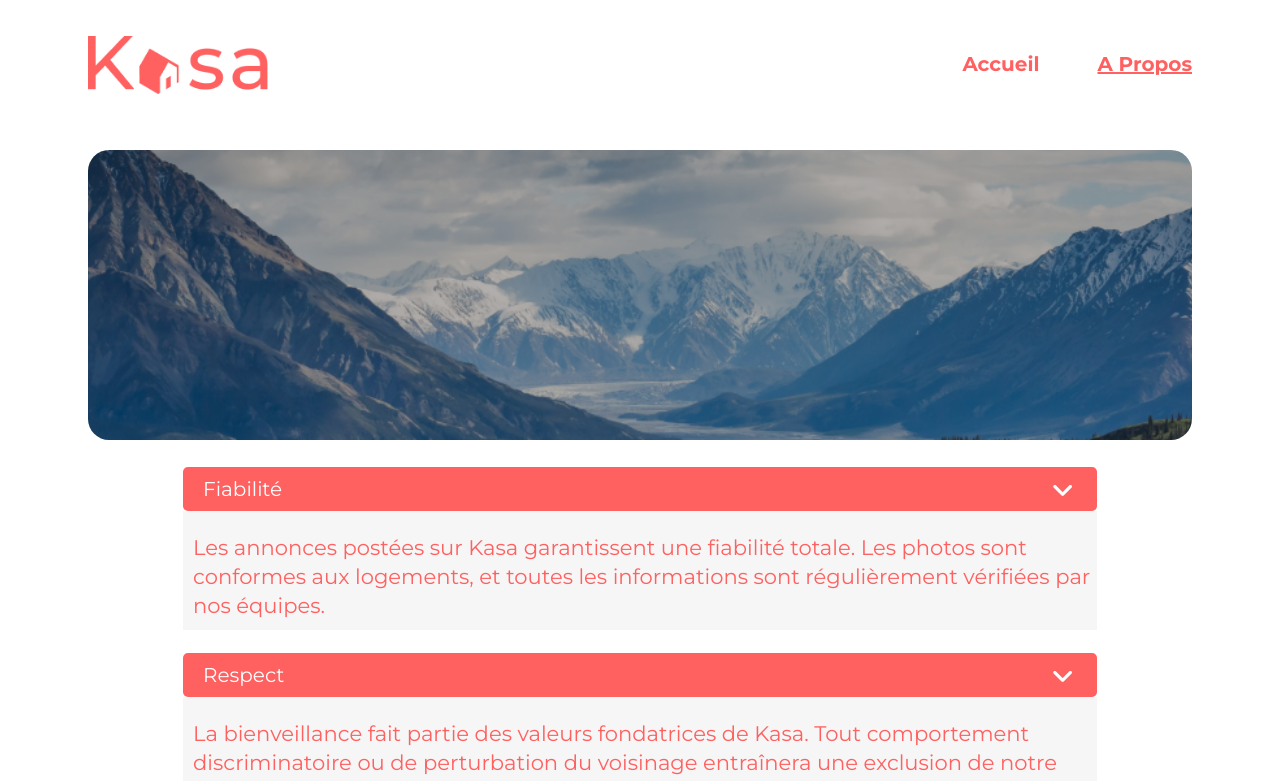
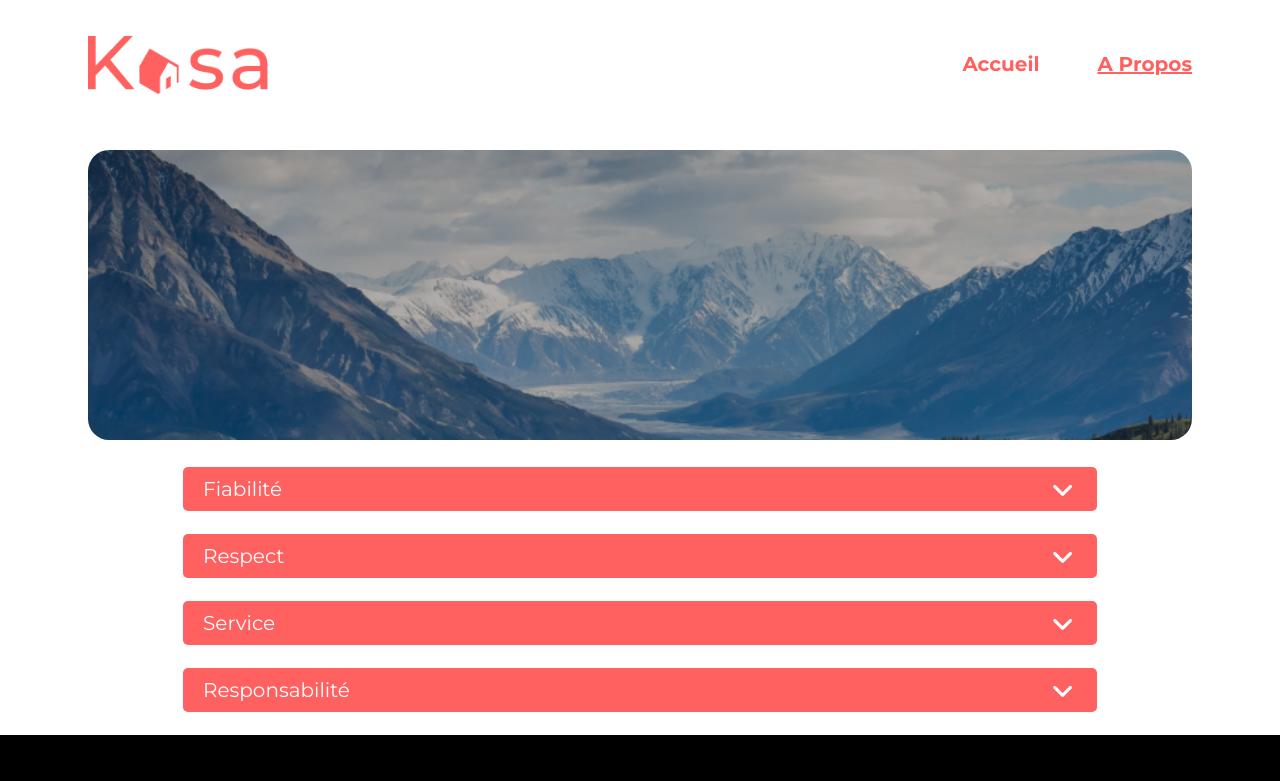
Before and after one commit to ssteph-git/Kasa, a React (Create React App) app: page /apropos in a window 1280 px wide. Shown: the top 781 px of the page. Built offline with nearby package versions, Linux system fonts and the light colour scheme.

Commit message:
modificatioin collapse par défaut

```diff
--- a/src/components/Argument.js
+++ b/src/components/Argument.js
@@ -2,7 +2,7 @@ import React, { useEffect, useState } from 'react';
 
 const Argument = function (props) {
 
-    const [argument_details, setArgument_details] = useState("argument_details");
+    const [argument_details, setArgument_details] = useState("argument_none");
     const [angle, setAngle] = useState("fa-solid fa-angle-down");
 
     //Gère l'ouverture et la fermeture du collape
```
